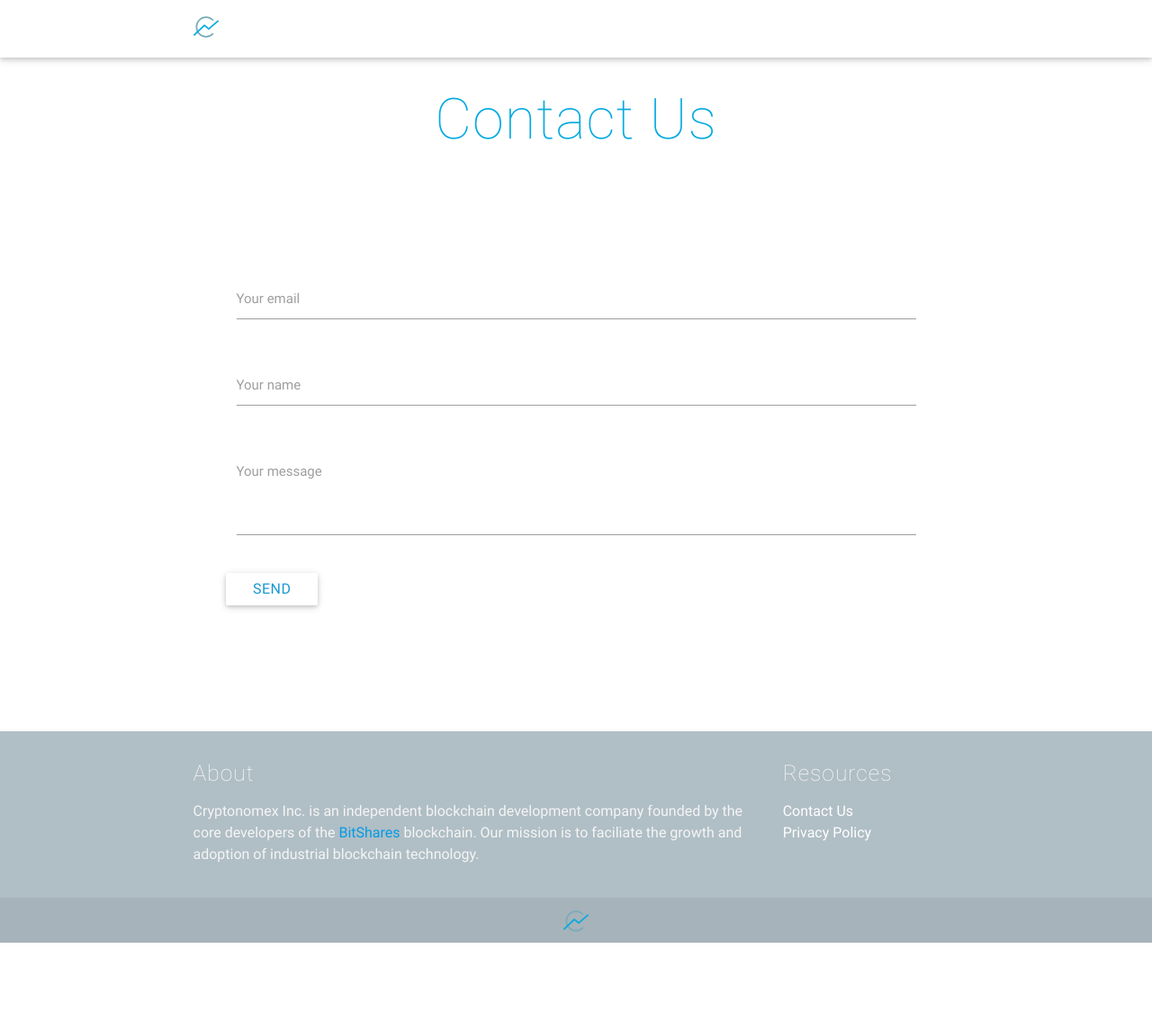
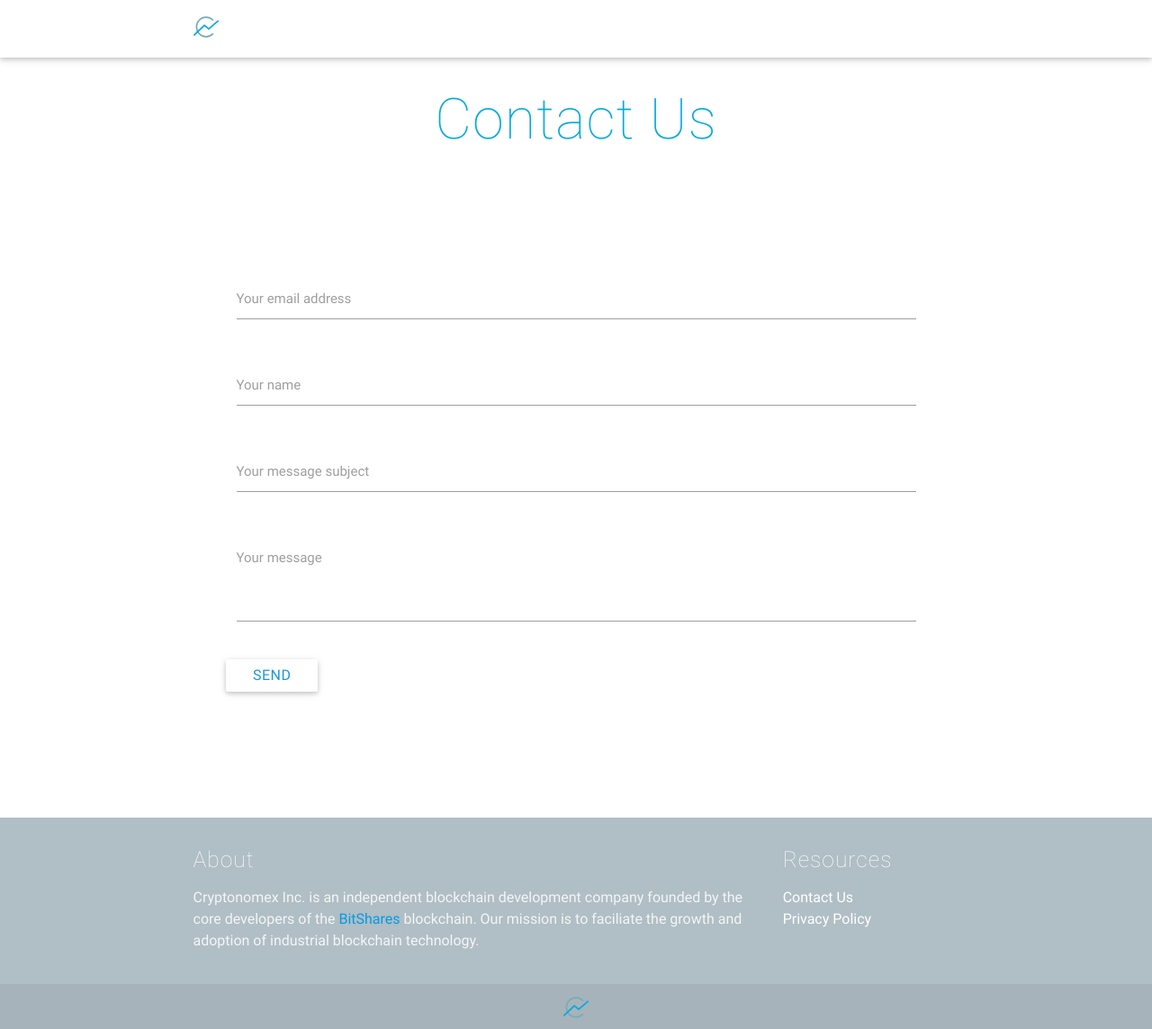
Before and after one commit to cryptonomex/cryptonomex.github.io, a Jekyll site: the page built from contact.html, in a window 1280 px wide. Shown: the whole page at 90% size. Built offline with Jekyll 4.4.1, drawn with Linux system fonts in a browser that asks for light colours; nearby versions of some CDN libraries; before the commit the page ends 1048 px from its top, so only the background shows below that.

Commit message:
Add subject line to contact form

```diff
--- a/contact.html
+++ b/contact.html
@@ -6,29 +6,44 @@ permalink: /contact/
 
 <div style="padding: 100px 0; " class="row ">
 
-     <div class="col s12">
-       <form  method="POST" action="//formspree.io/contact@cryptonomex.com" >
+    <div class="col s12">
+
+       <form method="POST" action="//formspree.io/contact@cryptonomex.com" >
+
          <div class="row">
          <div class="input-field col s12">
-           <input  type="email" name="_replyto"   class="blue-grey-text">
-           <label for="input_text">Your email</label>
+           <input type="email" name="_replyto" class="blue-grey-text">
+           <label for="input_text">Your email address</label>
          </div>
        </div>
+
        <div class="row">
          <div class="input-field col s12">
-           <input  type="text" name="name"  class="blue-grey-text">
+           <input type="text" name="name" class="blue-grey-text">
            <label for="input_text blue-grey-text">Your name</label>
          </div>
        </div>
+
        <div class="row">
          <div class="input-field col s12">
-           <textarea  class="materialize-textarea" name="message" ></textarea>
+           <input type="text" name="_subject" class="blue-grey-text">
+           <label for="input_text blue-grey-text">Your message subject</label>
+         </div>
+       </div>
+
+       <div class="row">
+         <div class="input-field col s12">
+           <textarea class="materialize-textarea" name="message" ></textarea>
            <label for="textarea1">Your message</label>
          </div>
        </div>
+
        <input type="text" name="_gotcha" style="display:none" />
+
        <button class="btn waves-effect waves-light white lighten-1 blue-text-ci" type="submit">Send</button>
 
      </form>
-     </div>
-   </div>
+
+    </div>
+
+</div>
```
